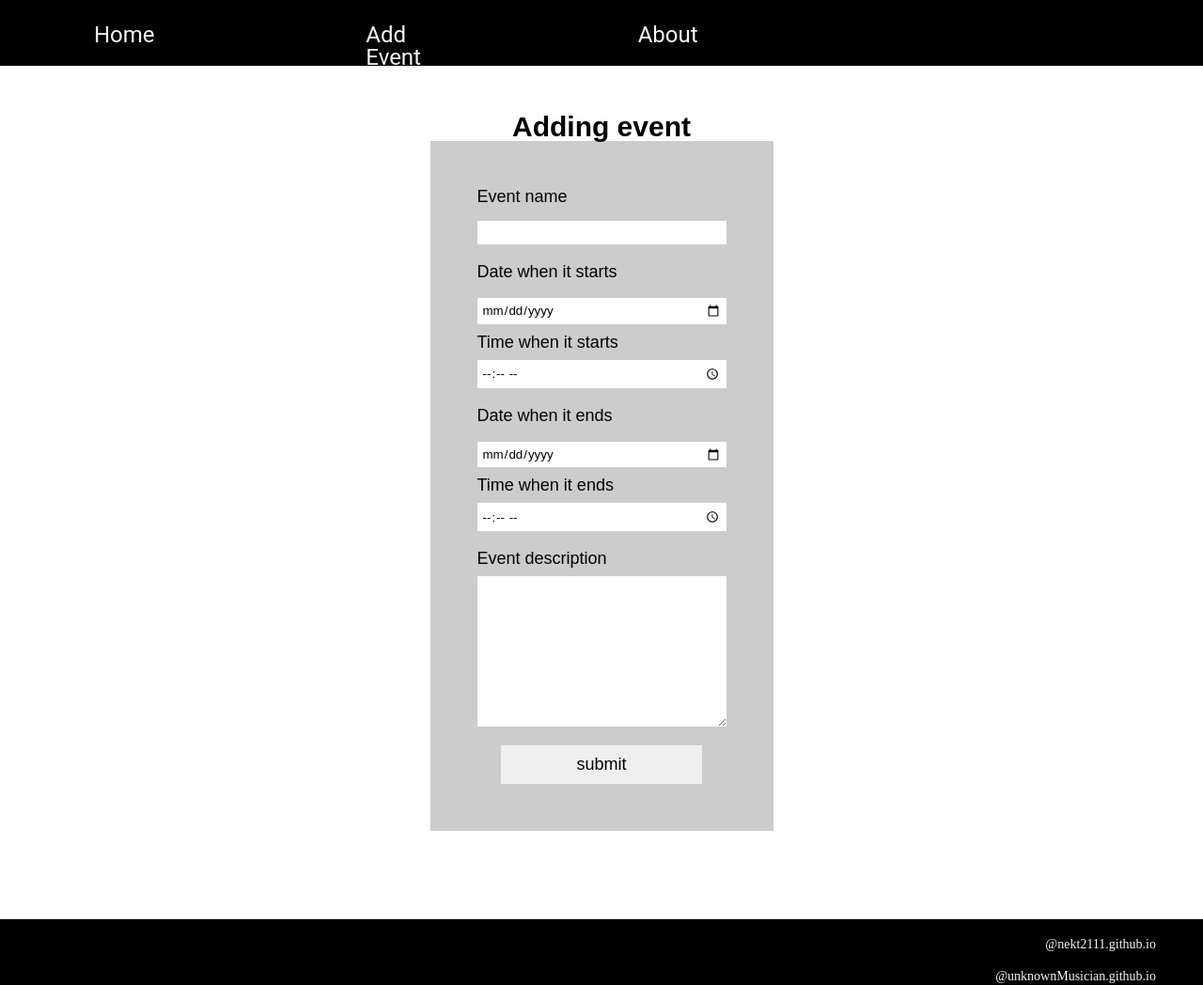
After one commit to unknownMusician/WebDev, a PHP site: page /html/addEvent.php in a window 1280 px wide. The commit adds this page. Shown: the whole page at 94% size. Run offline with PHP 8.4, Linux system fonts and the light colour scheme; the visitor is signed in with stand-in values (Sample User, id 1).

Commit message:
sdgasdvw

```diff
--- /dev/null
+++ b/WebSites/lab8/css/addEvent.css
@@ -0,0 +1,54 @@
+
+.main__wrapper{
+    padding: 50px;
+    display: grid;
+    grid-template: 0.1fr 1fr/1fr;
+    justify-items: center;
+}
+
+.title{
+    font-size: 30px;
+    font-family: "Arial",sans-serif;
+    font-weight: bold;
+}
+
+.event-form{
+    background-color: rgba(0,0,0,0.2);
+    padding: 50px;
+    display: grid;
+    grid-template: 0.1fr 0.5fr 0.5fr 0.5fr 0.1fr/1fr;
+    grid-gap: 20px;
+    font-family: "Arial",sans-serif;
+}
+
+.event-form__starts, .event-form__ends,.event-form__title{
+    display: grid;
+    grid-template: 1fr 1fr/1fr;
+    grid-gap: 10px;
+}
+.event-form__description{
+    display: grid;
+    grid-template: 0.1fr 1fr/1fr;
+    grid-gap: 10px;
+}
+.parag{
+    font-size: 18px;
+}
+.event-form__submit-btn{
+    justify-self: center;
+    align-self: center;
+}
+
+.event-form__submit-btn button{
+    padding: 10px 80px 10px 80px;
+    font-size: 18px;
+}
+
+
+#area{
+    padding: 5px;
+}
+
+.input{
+    padding: 5px;
+}
--- /dev/null
+++ b/WebSites/lab8/css/style.css
@@ -0,0 +1,148 @@
+/*Обнуление */
+*{
+    padding: 0;margin: 0;border: 0;
+}
+:before,:after{-moz-box-sizing: border-box;-webkit-box-sizing: border-box;box-sizing: border-box;}
+:focus,:active{outline: none;}
+a:focus,a:active{outline: none;}
+nav,footer,header,aside{display: block;}
+html,body{height:100%;width:100%;font-size:100%;line-height:1;font-size:14px;-ms-text-size-adjust:100%;-moz-text-size-adjust:100%;-webkit-text-size-adjust:100%;}
+input,button,textarea{font-family:inherit;}
+input::-ms-clear{display: none;}
+button{cursor: pointer;}
+button::-moz-focus-inner {padding:0;border:0;}
+a,a:visited{text-decoration: none;}
+a:hover{text-decoration: none;}
+ul li{list-style: none;}
+img{vertical-align: top;}
+h1,h2,h3,h4,h5,h6{font-size:inherit;font-weight: inherit;}
+/*--------------------*/
+
+.wrapper{
+    display: grid;
+    height: 100%;
+    width: 100%;
+    grid-template: minmax(70px,0.1fr) 1fr minmax(70px,0.1fr)/1fr;
+}
+
+header{
+    background-color: black;
+}
+
+.header__wrapper{
+    padding: 0 40% 0 100px
+}
+
+.header__navigation{
+    display: inline-grid;
+    grid-template: 1fr/1fr 1fr 1fr;
+    color: whitesmoke;
+    grid-gap: 200px;
+    font-size: 24px;
+    padding: 25px 0;
+    font-family: "Roboto",sans-serif;
+}
+
+.nav__home, .nav__add-event, .nav__about{
+    display: inline;
+    cursor: pointer;
+    transition: 0.1s;
+}
+
+.nav__home:hover, .nav__add-event:hover, .nav__about:hover{
+    font-weight: 800;
+}
+
+.main__wrapper{
+    padding: 50px;
+    display: grid;
+    grid-template: 0.2fr 1fr/1fr;
+}
+
+
+
+
+.first-row{
+    display: grid;
+    grid-template: 1fr/ 1fr 0.1fr;
+    justify-items: center;
+    font-size: 35px;
+    font-weight: bold;
+    font-family: "Arial",sans-serif;
+}
+
+.first-row__add-btn{
+    background-color: green;
+    border-radius: 25px;
+    padding: 5px 12px 5px 12px;
+    height: 33px;
+    color: whitesmoke;
+    cursor: pointer;
+    margin-bottom: 20px;
+    transition: 0.2s;
+
+}
+a{
+    color: whitesmoke;
+}
+
+.first-row__add-btn:hover{
+    background-color: blue;
+}
+
+
+.second-row{
+    display: grid;
+    grid-template: 1fr/1fr 1fr 1fr 1fr;
+    grid-gap: 30px;
+}
+.event__wrapper{
+    display: grid;
+    grid-gap: 15px;
+    grid-template: 0.3fr 1fr/1fr;
+    background-color: #efc2c2;
+    padding: 10px 20px 30px 20px;
+    border-radius: 10px;
+}
+
+.event__title{
+    display: grid;
+    grid-template: 1fr/1fr 0.7fr;
+    justify-content:  center;
+    align-self: center;
+    font-family: "Arial",sans-serif;
+
+}
+
+.event__date{
+    display: grid;
+    grid-template: 1fr 1fr/1fr;
+    grid-gap: 10px;
+}
+
+.event__name{
+    justify-self: center;
+    font-size: 24px;
+    font-weight: bold;
+    align-self: center;
+}
+.event__description{
+    line-height: 24px;
+    font-size:18px
+
+
+}
+
+.footer__wrapper{
+    justify-items: right;
+    margin-top: 20px;
+    display: grid;
+    grid-template: 1fr 1fr/1fr;
+    grid-gap: 20px;
+    padding: 0 50px;
+}
+
+footer{
+    background-color: black;
+    color: whitesmoke;
+}
--- /dev/null
+++ b/WebSites/lab8/html/addEvent.php
@@ -0,0 +1,106 @@
+<?php
+
+session_start();
+if(!isset($_SESSION["username"])) {
+    header('Location: ' . "./login.php");
+}
+if (isset($_POST) && isset($_POST["title"])) {
+    $conn = new mysqli("127.0.0.1", "root", "12345", "calendar");
+    if ($conn->connect_error) {
+        die("Connection failed: " . $conn->connect_error);
+    }
+
+    $username = $_SESSION["username"];
+    $password = $_SESSION["password"];
+
+    $title = $_POST["title"];
+    $dateStart = $_POST["dateStart"];
+    $timeStart = $_POST["timeStart"];
+    $dateEnd = $_POST["dateEnd"];
+    $timeEnd = $_POST["timeEnd"];
+    $description = $_POST["description"];
+
+    if (
+        strlen($username) > 0 &&
+        strlen($password) > 0 &&
+        strlen($title) > 0 &&
+        strlen($dateStart) > 0 &&
+        strlen($timeStart) > 0 &&
+        strlen($dateEnd) > 0 &&
+        strlen($timeEnd) > 0
+    ) {
+        $dateTimeStart = $dateStart . " " . $timeStart;
+        $dateTimeEnd = $dateEnd . " " . $timeEnd;
+
+        $query = "INSERT IGNORE INTO events (ID, idUser, title, description, dateTimeStart, dateTimeEnd) VALUES (
+            NULL,
+            (SELECT ID FROM users WHERE title = '$username'),
+            '$title',
+            '$description',
+            '$dateTimeStart',
+            '$dateTimeEnd')";
+
+        $conn->query($query);
+        header('Location: ' . "../index.php");
+    }
+}
+?>
+
+<!DOCTYPE html>
+<html lang="en">
+<head>
+    <meta charset="UTF-8">
+    <link rel="stylesheet" type="text/css" href="../css/style.css">
+    <link rel="stylesheet" type="text/css" href="../css/addEvent.css">
+    <title>Title</title>
+</head>
+<body>
+<div class="wrapper">
+    <header>
+        <div class="header__wrapper">
+            <nav class="header__navigation">
+                <a href="../index.php" style="color: whitesmoke"><div class="nav__home">Home</div></a>
+                <a href="./addEvent.php" style="color: whitesmoke"><div class="nav__add-event">Add Event</div></a>
+                <a href="./login.php" style="color: whitesmoke"><div class="nav__about">About</div></a>
+            </nav>
+        </div>
+    </header>
+    <main>
+        <div class="main__wrapper">
+            <div class="title">Adding event</div>
+            <form class="event-form" action="" method="POST">
+                <div class="event-form__title">
+                    <h2 class="event-form__name parag">Event name</h2>
+                    <input type="text" class="event-form__name-input input" required name="title">
+                </div>
+                <div class="event-form__starts">
+                    <h2 class="event-form__date-starts parag">Date when it starts</h2>
+                    <input type="date" class="event-form__date-starts-input input" required name="dateStart">
+                    <h2 class="event-form__time-starts parag">Time when it starts</h2>
+                    <input type="time" class="event-form__time-starts-input input" required name="timeStart">
+                </div>
+                <div class="event-form__ends">
+                    <h2 class="event-form__date-ends parag">Date when it ends</h2>
+                    <input type="date" class="event-form__date-ends-input input" required name="dateEnd">
+                    <h2 class="event-form__time-ends parag">Time when it ends</h2>
+                    <input type="time" class="event-form__time-ends-input input" required name="timeEnd">
+                </div>
+                <div class="event-form__description">
+                    <h2 class="event-form__description-text parag">Event description</h2>
+                    <textarea name="description" id="area" cols="30" rows="10" class="event-form__description-input" required></textarea>
+                </div>
+                <div class="event-form__submit-btn">
+                    <button>submit</button>
+                </div>
+            </form>
+        </div>
+    </main>
+    <footer>
+        <div class="footer__wrapper">
+            <div class="footer__author">@nekt2111.github.io</div>
+            <div class="footer__author">@unknownMusician.github.io</div>
+        </div>
+    </footer>
+</div>
+</body>
+</html>
```
Also changed, not shown: WebSites/lab8/css/login.css (added, +37 -0 lines), WebSites/lab8/getEvents.php (deleted, +0 -50 lines), WebSites/lab8/html/login.php (added, +80 -0 lines), WebSites/lab8/index.php (added, +96 -0 lines), WebSites/lab8/writeEvent.php (+9 -9 lines), lab8/index.html (+52 -33 lines).
